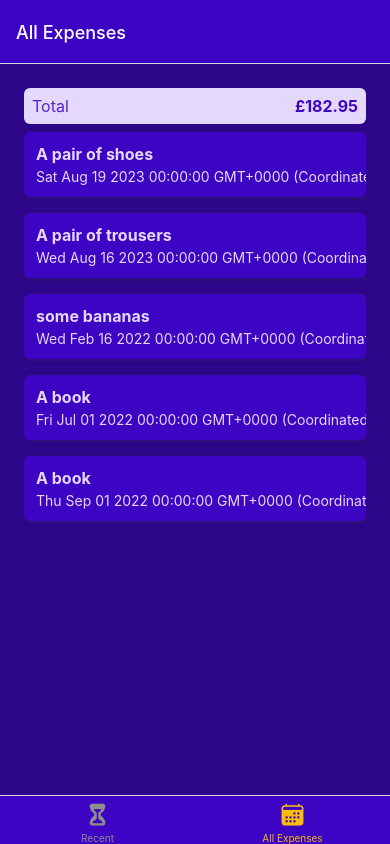
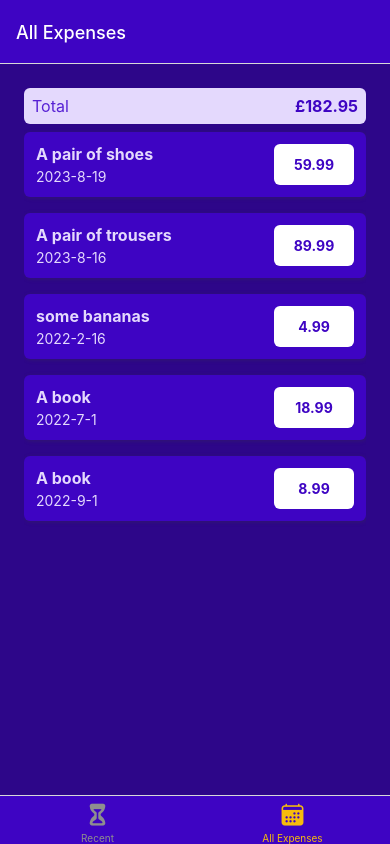
Before and after one commit to judejay/expenses-tracker, a React Native app: screen /AllExpenses in a window 390 px wide. Built offline with nearby package versions, Linux system fonts and the light colour scheme.

Commit message:
date util

```diff
--- a/components/ExpenseItem.tsx
+++ b/components/ExpenseItem.tsx
@@ -2,6 +2,7 @@
 import React from 'react'
 import { Expense } from './ExpensesSummary'
 import { GlobalStyles } from '../constants/styles'
+import { getFormattedDate } from '../util/date'
 
 type ExpenseItemProps = {
     amount: number,
@@ -15,7 +16,7 @@
         <View style={styles.expenseItem}>
          <View >
            <Text style={[styles.textBase, styles.description]}>{description}</Text>
-           <Text style={styles.textBase}>{date?.toString()}</Text>
+           <Text style={styles.textBase}>{getFormattedDate(date)}</Text>
          </View>
          <View style={styles.amountContainer}>
            <Text style={styles.amount}>{amount}</Text>
@@ -55,7 +56,8 @@
         backgroundColor: 'white',
         justifyContent: 'center',
         alignItems: 'center',
-        borderRadius: 6
+        borderRadius: 6,
+        minWidth: 80
     },
     amount: {
         color: GlobalStyles.colors.primary500,
--- /dev/null
+++ b/util/date.ts
@@ -0,0 +1,3 @@
+export function getFormattedDate(date: Date) {
+    return `${date.getFullYear()}-${date.getMonth() + 1 }-${date.getDate()}`;
+}
```
